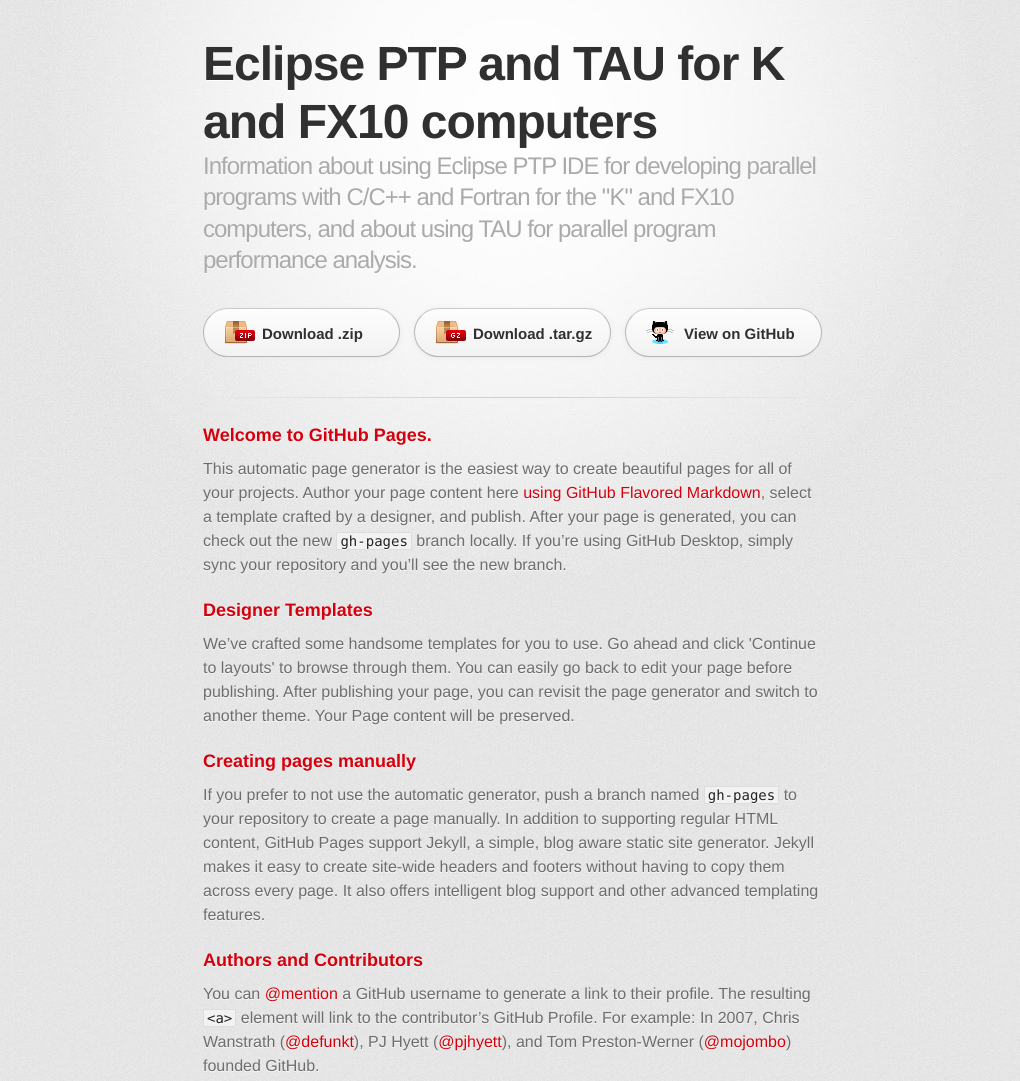
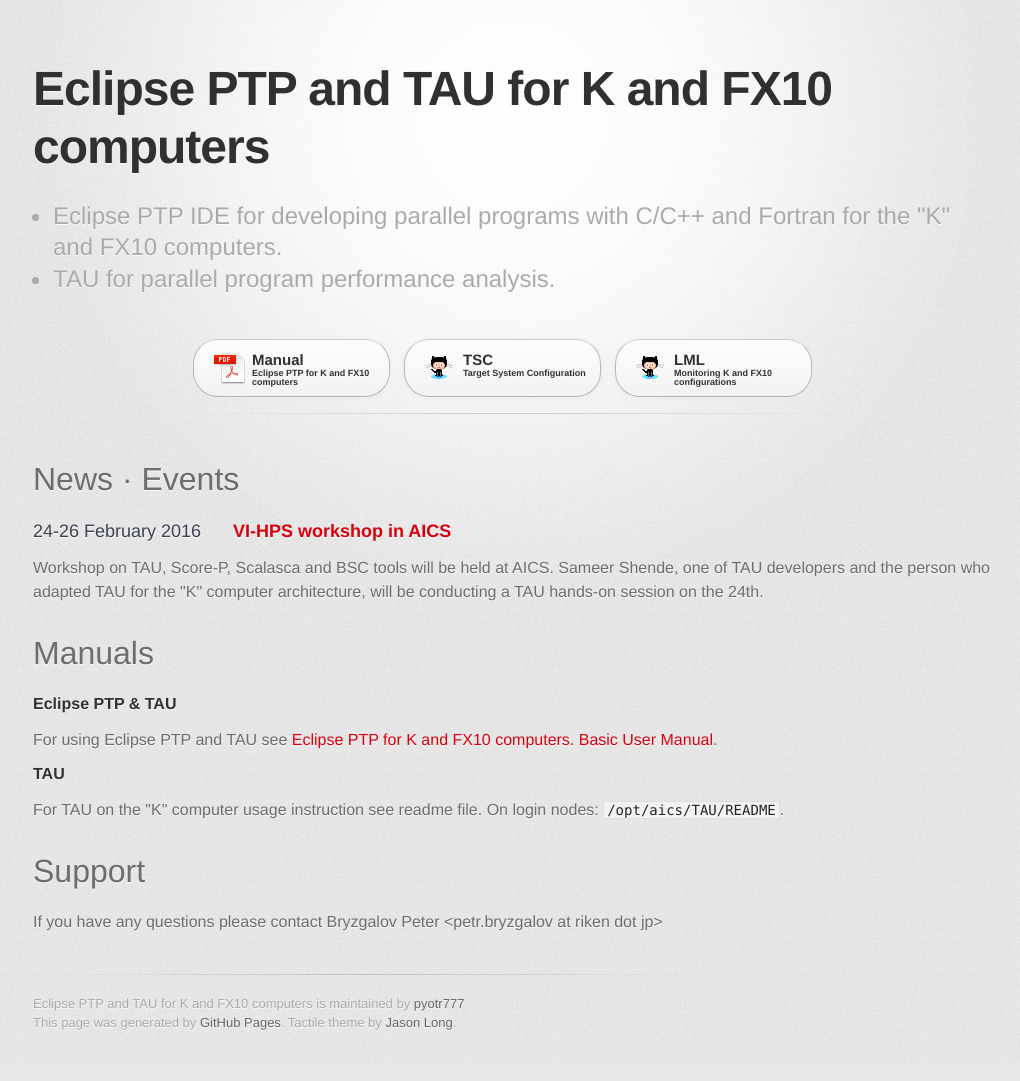
Before and after one commit to pyotr777/EclipsePTP_PJM_TSC, a plain HTML site: page index.html in a window 1280 px wide. Shown: the top 1081 px of the page, without its empty margins (127-1147 px from the left). Drawn offline with Linux system fonts and the light colour scheme; a web font is replaced by a local one.

Commit message:
First edit

```diff
--- a/index.html
+++ b/index.html
@@ -19,47 +19,52 @@
 
         <header>
           <h1>Eclipse PTP and TAU for K and FX10 computers</h1>
-          <h2>Information about using Eclipse PTP IDE for developing parallel programs with C/C++ and Fortran for the &quot;K&quot; and FX10 computers, and about using TAU for parallel program performance analysis.</h2>
+            <h2>
+            <ul>
+                <li>Eclipse PTP IDE for developing parallel programs with C/C++ and Fortran for the &quot;K&quot; and FX10 computers.</li>
+                <li>TAU for parallel program performance analysis.</li>
+            </ul>
+            </h2>
         </header>
 
         <section id="downloads" class="clearfix">
-          <a href="https://github.com/pyotr777/EclipsePTP_PJM_TSC/zipball/master" id="download-zip" class="button"><span>Download .zip</span></a>
-          <a href="https://github.com/pyotr777/EclipsePTP_PJM_TSC/tarball/master" id="download-tar-gz" class="button"><span>Download .tar.gz</span></a>
-          <a href="https://github.com/pyotr777/EclipsePTP_PJM_TSC" id="view-on-github" class="button"><span>View on GitHub</span></a>
+          <!--a href="https://github.com/pyotr777/EclipsePTP_PJM_TSC/zipball/master" id="download-zip" class="button"><span>Download .zip</span></a-->
+          <!--a href="https://github.com/pyotr777/EclipsePTP_PJM_TSC/tarball/master" id="download-tar-gz" class="button"><span>Download .tar.gz</span></a-->
+          <a href="https://github.com/pyotr777/EclipsePTP_PJM_TSC/blob/master/manual.pdf" id="download-pdf" class="button"><span>Manual<span class="smaller">Eclipse PTP for K and FX10 computers</span></span></a>
+          <a href="https://github.com/pyotr777/EclipsePTP_PJM_TSC" id="view-on-github" class="button"><span>TSC<span class="smaller">Target System Configuration</span></span></a>
+          <a href="https://github.com/pyotr777/LML4PJM" id="view-on-github" class="button"><span>LML<span class="smaller">Monitoring K and FX10 configurations</span></span></span></a>
         </section>
 
         <hr>
 
         <section id="main_content">
-          <h3>
-<a id="welcome-to-github-pages" class="anchor" href="#welcome-to-github-pages" aria-hidden="true"><span aria-hidden="true" class="octicon octicon-link"></span></a>Welcome to GitHub Pages.</h3>
+          <!--h3>
+<a id="welcome-to-github-pages" class="anchor" href="#welcome-to-github-pages" aria-hidden="true"><span aria-hidden="true" class="octicon octicon-link"></span></a>Welcome to GitHub Pages.</h3-->
 
-<p>This automatic page generator is the easiest way to create beautiful pages for all of your projects. Author your page content here <a href="https://guides.github.com/features/mastering-markdown/">using GitHub Flavored Markdown</a>, select a template crafted by a designer, and publish. After your page is generated, you can check out the new <code>gh-pages</code> branch locally. If you’re using GitHub Desktop, simply sync your repository and you’ll see the new branch.</p>
+        <h1>News &middot; Events</h1>
+        <date>24-26 February 2016</date>
+        <event><a href="http://www.vi-hps.org/training/tws/tw20.html">VI-HPS workshop in AICS</a></event>
 
-<h3>
-<a id="designer-templates" class="anchor" href="#designer-templates" aria-hidden="true"><span aria-hidden="true" class="octicon octicon-link"></span></a>Designer Templates</h3>
+        <p>Workshop on TAU, Score-P, Scalasca and BSC tools will be held at AICS. Sameer Shende, one of TAU developers and the person who adapted TAU for the "K" computer architecture, will be conducting a TAU hands-on session on the 24th.</p>
 
-<p>We’ve crafted some handsome templates for you to use. Go ahead and click 'Continue to layouts' to browse through them. You can easily go back to edit your page before publishing. After publishing your page, you can revisit the page generator and switch to another theme. Your Page content will be preserved.</p>
+        <h1>Manuals</h1>
+        <h4>Eclipse PTP &amp; TAU</h4>
+        <p>For using Eclipse PTP and TAU see  <a href="https://github.com/pyotr777/EclipsePTP_PJM_TSC/blob/master/manual.pdf">Eclipse PTP for K and FX10 computers. Basic User Manual</a>.
+        </p>
 
-<h3>
-<a id="creating-pages-manually" class="anchor" href="#creating-pages-manually" aria-hidden="true"><span aria-hidden="true" class="octicon octicon-link"></span></a>Creating pages manually</h3>
+        <h4>TAU</h4>
+        <p>For TAU on the "K" computer usage instruction see readme file. On login nodes: <code>/opt/aics/TAU/README</code>.
+        </p>
 
-<p>If you prefer to not use the automatic generator, push a branch named <code>gh-pages</code> to your repository to create a page manually. In addition to supporting regular HTML content, GitHub Pages support Jekyll, a simple, blog aware static site generator. Jekyll makes it easy to create site-wide headers and footers without having to copy them across every page. It also offers intelligent blog support and other advanced templating features.</p>
+        <h1>
+        <a id="support-or-contact" class="anchor" href="#support-or-contact" aria-hidden="true"><span aria-hidden="true" class="octicon octicon-link"></span></a>Support</h1>
 
-<h3>
-<a id="authors-and-contributors" class="anchor" href="#authors-and-contributors" aria-hidden="true"><span aria-hidden="true" class="octicon octicon-link"></span></a>Authors and Contributors</h3>
-
-<p>You can <a href="https://help.github.com/articles/basic-writing-and-formatting-syntax/#mentioning-users-and-teams" class="user-mention">@mention</a> a GitHub username to generate a link to their profile. The resulting <code>&lt;a&gt;</code> element will link to the contributor’s GitHub Profile. For example: In 2007, Chris Wanstrath (<a href="https://github.com/defunkt" class="user-mention">@defunkt</a>), PJ Hyett (<a href="https://github.com/pjhyett" class="user-mention">@pjhyett</a>), and Tom Preston-Werner (<a href="https://github.com/mojombo" class="user-mention">@mojombo</a>) founded GitHub.</p>
-
-<h3>
-<a id="support-or-contact" class="anchor" href="#support-or-contact" aria-hidden="true"><span aria-hidden="true" class="octicon octicon-link"></span></a>Support or Contact</h3>
-
-<p>Having trouble with Pages? Check out our <a href="https://help.github.com/pages">documentation</a> or <a href="https://github.com/contact">contact support</a> and we’ll help you sort it out.</p>
+        <p>If you have any questions please contact Bryzgalov Peter &lt;petr.bryzgalov at riken dot jp&gt;</p>
         </section>
 
         <footer>
-          Eclipse PTP and TAU for K and FX10 computers is maintained by <a href="https://github.com/pyotr777">pyotr777</a><br>
-          This page was generated by <a href="https://pages.github.com">GitHub Pages</a>. Tactile theme by <a href="https://twitter.com/jasonlong">Jason Long</a>.
+        Eclipse PTP and TAU for K and FX10 computers is maintained by <a href="https://github.com/pyotr777">pyotr777</a><br>
+        This page was generated by <a href="https://pages.github.com">GitHub Pages</a>. Tactile theme by <a href="https://twitter.com/jasonlong">Jason Long</a>.
         </footer>
 
 
--- a/stylesheets/stylesheet.css
+++ b/stylesheets/stylesheet.css
@@ -81,7 +81,7 @@
   font-weight: normal;
   line-height: 1.3;
   color: #aaa;
-  letter-spacing: -1px;
+  letter-spacing: 0px;
 }
 
 #container {
@@ -90,7 +90,8 @@
 }
 
 .inner {
-  width: 620px;
+  width: 75%;
+  min-width: 640px;
   margin: 0 auto;
 }
 
@@ -99,7 +100,10 @@
 }
 
 #downloads {
-  margin-bottom: 40px;
+    display:block;
+    margin-bottom: 40px;
+    width: 640px;
+    margin: auto;
 }
 
 a.button {
@@ -124,12 +128,12 @@
   border-right: solid 1px #b7b7b7;
   border-bottom: solid 1px #b3b3b3;
   border-left: solid 1px #b7b7b7;
-  border-radius: 30px;
+  border-radius: 25px;
   -webkit-box-shadow: 10px 10px 5px #888;
   -moz-box-shadow: 10px 10px 5px #888;
   box-shadow: 0px 1px 5px #e8e8e8;
-  -moz-border-radius: 30px;
-  -webkit-border-radius: 30px;
+  -moz-border-radius: 25px;
+  -webkit-border-radius: 25px;
 }
 a.button:hover {
   background: #fafafa; /* Old browsers */
@@ -148,8 +152,10 @@
 
 a.button span {
   display: block;
-  height: 23px;
+  height: 32px;
   padding-left: 50px;
+  vertical-align: top;
+  line-height: 100%
 }
 
 #download-zip span {
@@ -161,8 +167,17 @@
 #view-on-github span {
   background: transparent url(../images/octocat-icon.png) 12px 50% no-repeat;
 }
-#view-on-github {
-  margin-right: 0;
+
+#download-pdf span {
+  background: transparent url(../images/pdf-icon.png) 12px 50% no-repeat;
+}
+
+span.smaller {
+    background-image: none !important;
+    padding-left: 0 !important;
+    font-size: 9px;
+    line-height: 100%;
+    padding-top: 2px;
 }
 
 code, pre {
@@ -245,7 +260,6 @@
 }
 
 h2 {
-  margin-bottom: 8px;
   font-size: 22px;
   font-weight: bold;
   color: #303030;
@@ -256,6 +270,25 @@
   font-size: 18px;
   font-weight: bold;
   color: #d5000d;
+}
+
+date {
+    display:block;
+    height: 30px;
+    font-size: 18px;
+    width: 200px;
+    float: left;
+    color: rgb(61, 64, 82);
+}
+
+event {
+    margin-bottom: 8px;
+  font-size: 18px;
+  font-weight: bold;
+  color: #d5000d;
+    display:block;
+    height: 30px;
+    float: none;
 }
 
 h4 {
@@ -274,9 +307,20 @@
   color: #303030;
 }
 
+h1, h2 {
+    margin-top: 25px;
+}
+
+h1, h2, h3 {
+    margin-bottom: 15px;
+}
+
+h3, h4, h5 {
+    margin-bottom: 12px;
+}
+
 p {
-  margin-bottom: 20px;
-  font-weight: 300;
+    margin-bottom: 10px;
 }
 
 a {
@@ -297,7 +341,7 @@
 ul li {
   list-style-position: inside;
   list-style: disc;
-  padding-left: 20px;
+  margin-left: 20px;
 }
 
 ol li {
```
Also changed, not shown: images/pdf-icon.png (added).
